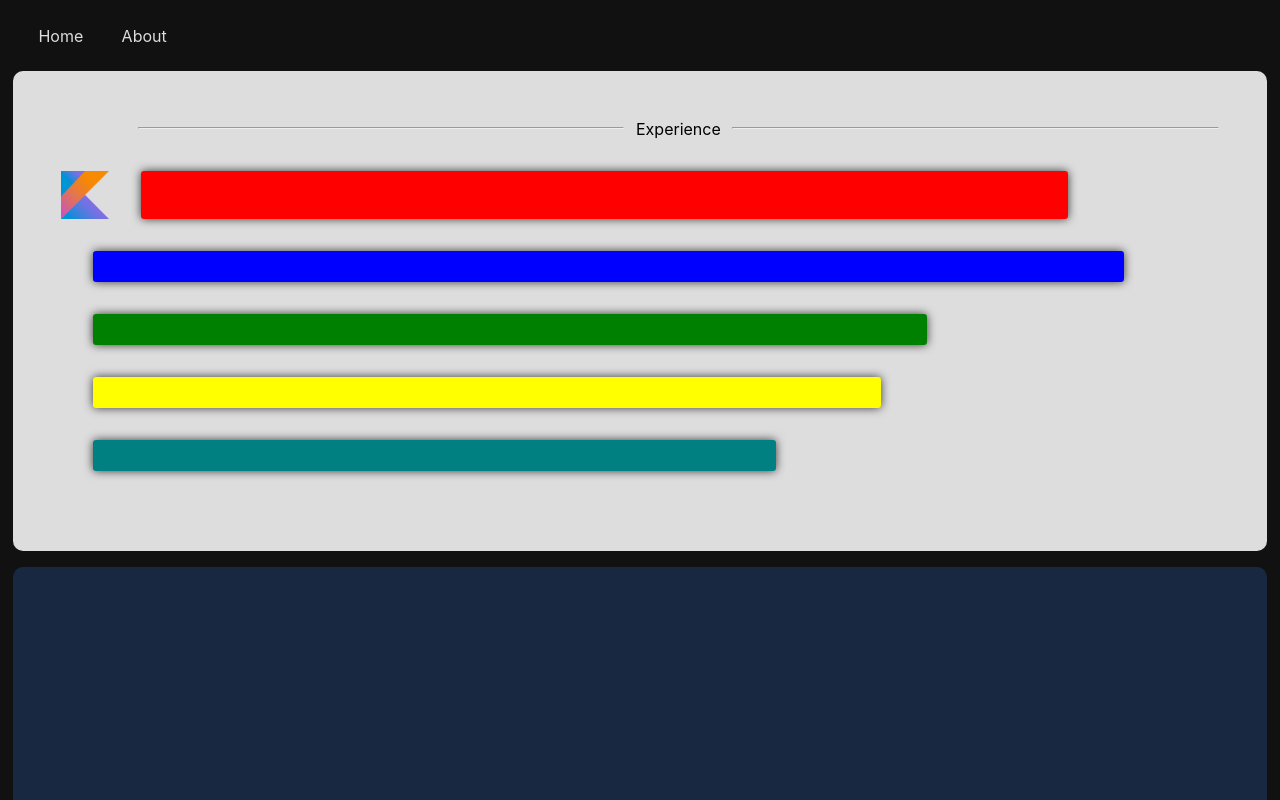
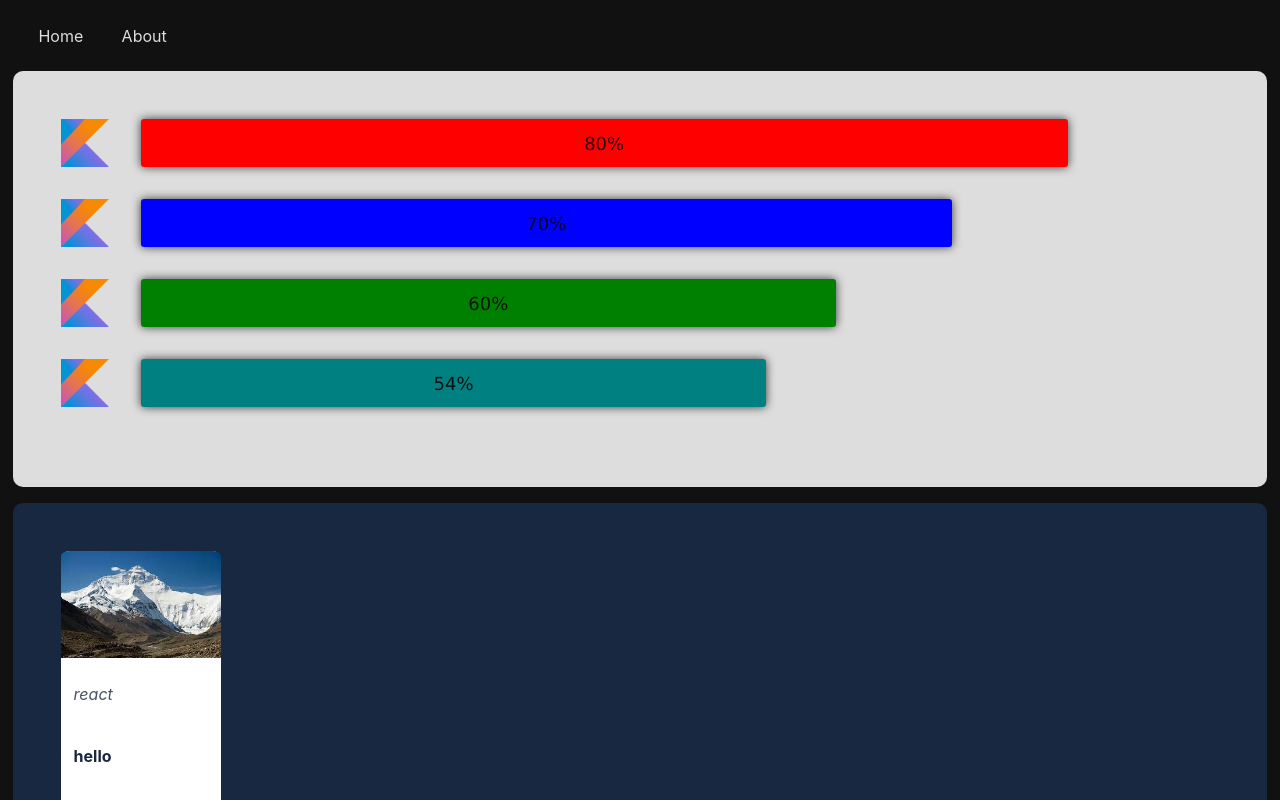
Before and after one commit to codemonckey/Isaac-Dessert-Portfolio, a Next.js app in the folder frontend/coffee-shoppe/: page /about in a window 1280 px wide. Shown: the top 800 px of the page. Built offline with nearby package versions, Linux system fonts and the light colour scheme.

Commit message:
more to about page

```diff
--- /dev/null
+++ b/frontend/coffee-shoppe/components/ExperienceBar.jsx
@@ -0,0 +1,38 @@
+import React, { useState } from 'react';
+import styles from '../styles/Panels.module.css'
+import bars from '../styles/Bars.module.css'
+
+const experienceData =[{"image":"icons/Kotlin_Icon.svg.png","color":"red","width":"80"},
+            {"image":"icons/Kotlin_Icon.svg.png","color":"blue","width":"70"},
+            {"image":"icons/Kotlin_Icon.svg.png","color":"green","width":"60"},
+            {"image":"icons/Kotlin_Icon.svg.png","color":"teal","width":"54"}
+    ];
+
+
+    export const ExperienceBar = () => {
+        return (
+            <div>
+                {experienceData.map(function(d, idx){
+                    const [animated, setAnimated] = useState(false);
+
+                    return (<div className={styles.skillSet} key={d.key}>
+                        <div
+                            onMouseEnter={() => setAnimated(() => true)}
+                            onAnimationEnd={() => setAnimated(() => false)}>
+                            <img
+                            style={{height: "3em", width: "3em"}}
+                            className={animated ? bars.imageSkills : bars.imageSkillsNoAnimation}
+                            src={d.image} />
+                         </div>
+                        <div className={bars.bar} style={{background: d.color, "--width-var": d.width + '%'}}>
+                                <div className={bars.barText}>
+                                    {d.width}%
+                                </div>
+                            </div>
+                        </div>)
+                })}
+            </div>
+    );
+    };
+
+export default ExperienceBar;
--- /dev/null
+++ b/frontend/coffee-shoppe/components/ProjectsBar.jsx
@@ -0,0 +1,21 @@
+import React from 'react';
+import styles from '../styles/ProjectBar.module.css'
+
+const experienceData =[{"image":"pics/download.jpeg","topic":"react","header":"hello","text":"this is about..."}];
+
+export const ProjectsBar = () => {
+    return (
+        <div>
+            {experienceData.map(function(d, idx){
+                    return (<div className={styles.projectCard} key={d.key}>
+                            <img className={styles.cardImages} src={d.image} />
+                            <p className={styles.topic}>{d.topic}</p>
+                            <p className={styles.header}>{d.header}</p>
+                            <p>{d.text}</p>
+                        </div>)
+                })}
+        </div>
+     );
+}
+
+export default ProjectsBar ;
--- a/frontend/coffee-shoppe/pages/about.js
+++ b/frontend/coffee-shoppe/pages/about.js
@@ -1,7 +1,8 @@
 import styles from '../styles/Panels.module.css'
-import bars from '../styles/Bars.module.css'
 import Navbar from "../components/NavigationBar"
 import Footer from "../components/Footer"
+import ExperienceBar from "../components/ExperienceBar"
+import Projects from "../components/ProjectsBar"
 
 function about() {
     return (
@@ -9,22 +10,10 @@ function about() {
             <Navbar/>
                 <div className={styles.container}>
                     <div className={styles.odds}>
-                        <div className={styles.skillSet}>
-                                <div className={bars.imageSkills}/>
-                                <div className={bars.header}>
-                                    <hr className={bars.left}/>Experience<hr className={bars.right}/>
-                                </div>
-                        </div>
-                        <div className={styles.skillSet}>
-                            <img className={bars.imageSkills} src="icons/Kotlin_Icon.svg.png" />
-                            <div className={bars.bar} style={{background: 'red', "--width-var": '80%'}}></div>
-                        </div>
-                        <div className={bars.bar} style={{background: 'blue', "--width-var": '89%'}}></div>
-                        <div className={bars.bar} style={{background: 'green', "--width-var": '72%'}}></div>
-                        <div className={bars.bar} style={{background: 'yellow', "--width-var": '68%'}}></div>
-                        <div className={bars.bar} style={{background: 'teal', "--width-var": '59%'}}></div>
+                        <ExperienceBar/>
                     </div>
                     <div className={styles.evens}>
+                        <Projects/>
                     </div>
                     <div className={styles.odds}>
 
--- a/frontend/coffee-shoppe/styles/Bars.module.css
+++ b/frontend/coffee-shoppe/styles/Bars.module.css
@@ -9,6 +9,14 @@
     margin-bottom: 2em;
     margin-left:2em;
     border-radius: .20em;
+    transition: transform .2s;
+    display: flex;
+    align-items: center;
+    justify-content: center;
+  }
+
+  .bar:hover {
+    transform: scale(1.05);
   }
 
   .bar:before {
@@ -20,6 +28,26 @@
     width: var(--width-var, 100%);
     height: 3em;
   }
+
+  .barText {
+    -webkit-touch-callout: none;
+    -webkit-user-select: none;
+    -khtml-user-select: none;
+    -moz-user-select: none;
+    -ms-user-select: none;
+    user-select: none;
+    animation: fadein 5s;
+    opacity: 85%;
+    color: black;
+    font-size: large;
+    font-family: Verdana, Geneva, Tahoma, sans-serif;
+  }
+
+  @keyframes fadein {
+    from { opacity: 0; }
+    to { opacity: 1; }
+  }
+
 
   @keyframes createBar {
     0% {
@@ -35,8 +63,19 @@
   }
 
   .imageSkills {
-      height: 3em;
-      width: 3em;
+      transition: transform .2s;
+      transition: transform .7s ease-in-out;
+      animation: spin 1s;
+    }
+
+    @keyframes spin {
+        from { transform: rotate(0deg); }
+        to { transform: rotate(360deg); }
+      }
+
+  .imageSkills:hover {
+    transform: scale(1.20);
+    transform: rotate(360deg);
   }
 
 .header {
--- a/frontend/coffee-shoppe/styles/Panels.module.css
+++ b/frontend/coffee-shoppe/styles/Panels.module.css
@@ -1,9 +1,7 @@
 .odds {
     background-color: #dddddd;
     width: 98%;
-    height:30em;
     margin: 0 auto;
-    margin-bottom: 1em;
     padding: 3em;
     -webkit-animation: fadein 3s; /* Safari, Chrome and Opera > 12.1 */
        -moz-animation: fadein 3s; /* Firefox < 16 */
@@ -20,15 +18,19 @@
     background-color: #192841;
     animation: createBox .75s;
     width: 98%;
-    height:20em;
     margin: 0 auto;
-    margin-bottom: 1em;
+
+    display: flex;
+    flex-direction: row;
     padding: 3em;
     border-radius: 10px;
 }
 
 .container {
     padding-bottom: 6em;
+    display: flex;
+    gap: 1em;
+    flex-direction: column
 }
 
 .pageContainer {
--- /dev/null
+++ b/frontend/coffee-shoppe/styles/ProjectBar.module.css
@@ -0,0 +1,39 @@
+.projectCard {
+    display: flex;
+    flex-direction: column;
+    row-gap: 10px;
+    height: 18em;
+    width: 10em;
+    border-radius: 5%;
+    background-color: white;
+    transition: transform .2s;
+
+}
+.projectCard:hover {
+    transform: scale(1.05); /* (150% zoom - Note: if the zoom is too large, it will go outside of the viewport) */
+    cursor: pointer;
+}
+
+.cardImages {
+    height: 8em;
+    width: 10em;
+    border-top-left-radius: 5%;
+    border-top-right-radius: 5%;
+}
+
+.topic {
+    position: relative;
+    left: 8%;
+    color: #192841;
+    font-size: 8;
+    font-style: oblique;
+    opacity: 80%;
+}
+
+.header {
+    position: relative;
+    left: 8%;
+    color: #192841;
+    font-size: 11;
+    font-weight: bold;
+}
```
Also changed, not shown: frontend/coffee-shoppe/public/pics/download.jpeg (added).
